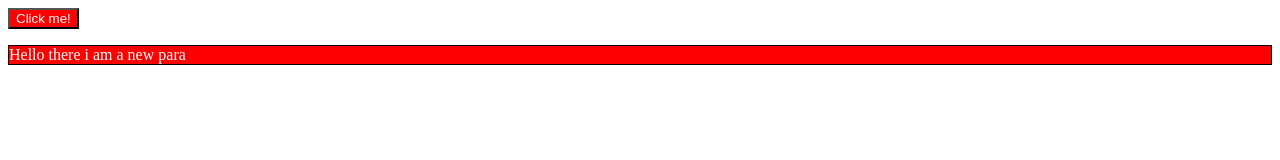
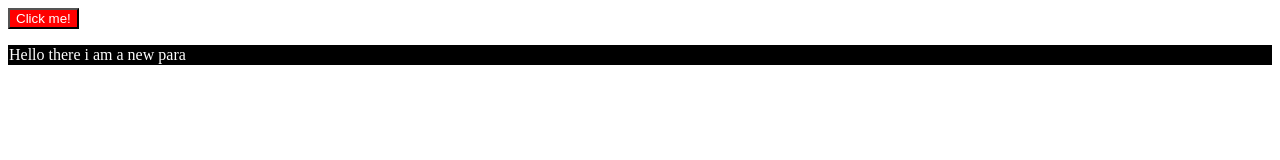
Before and after one commit to M-Shareef-pg/DOM-Manipulation-Events-js, a plain HTML site: page Dom Practice Set/practice.html in a window 1280 px wide. Drawn offline with Linux system fonts and the light colour scheme.

Commit message:
DOM Completed

```diff
--- a/Dom Practice Set/practice.css
+++ b/Dom Practice Set/practice.css
@@ -1,5 +1,4 @@
 .para{
-    background-color: red;
     color: white;
     border: 1px solid black;
 }
@@ -7,5 +6,5 @@
 .newpara{
     background-color: black;
     color: white;
-    border: 1px solid white;
+    border: 1px solid rgb(0, 0, 0);
 }
--- a/Dom Practice Set/practice.js
+++ b/Dom Practice Set/practice.js
@@ -5,3 +5,10 @@ btn.style.color = "white";
 
 let impl = document.querySelector("body");
 impl.prepend(btn);
+
+
+// 2nd Question
+
+let content = document.querySelector("p");
+let get = content.getAttribute("class");
+let set = content.setAttribute("class", "newpara");
```
Also changed, not shown: Dom 2nd Part/practice.js (line endings or trailing spaces).
